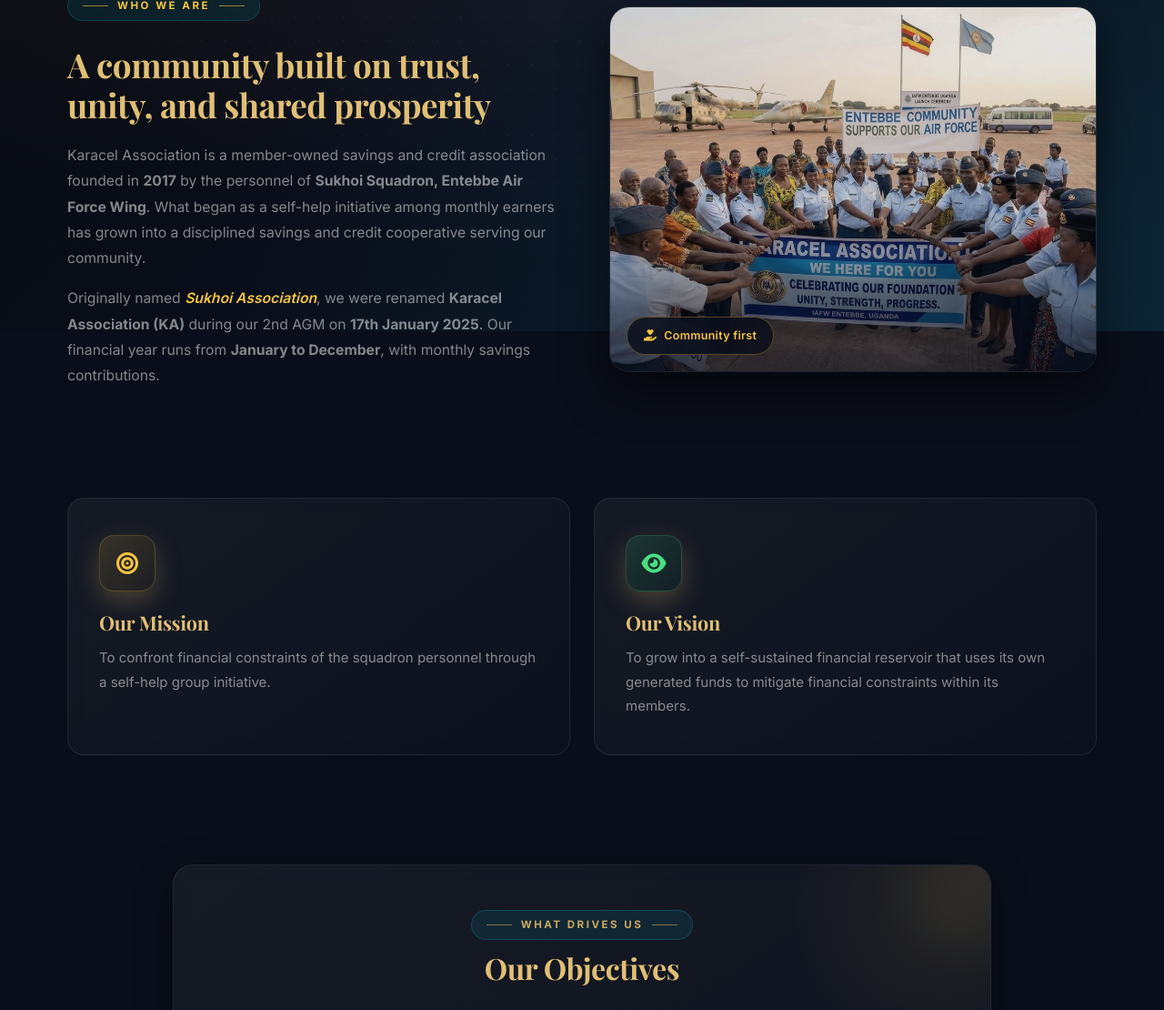
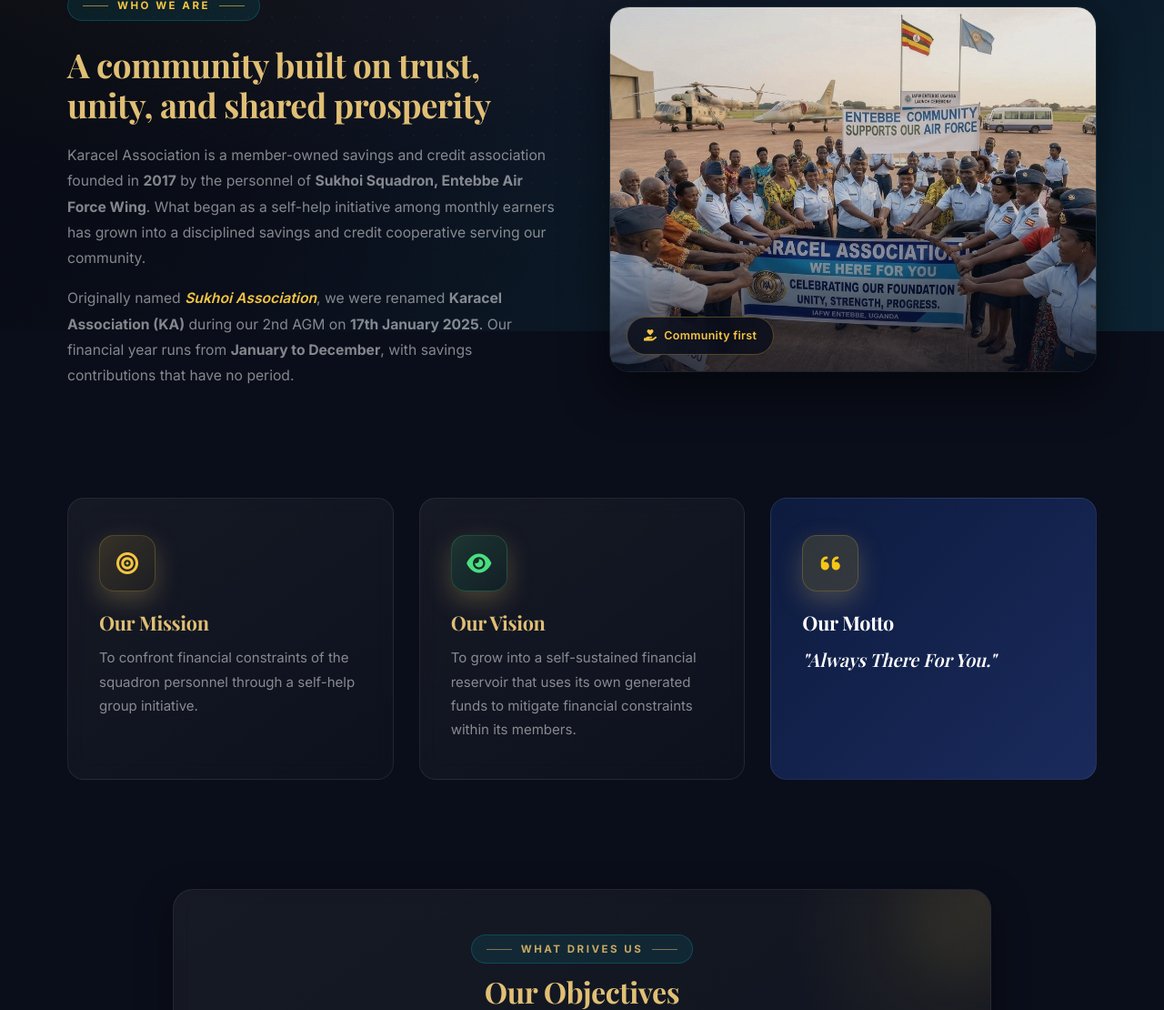
Before and after one commit to Gertrude-9/karacel-website, a Flask app: page /about in a window 1280 px wide. Shown: the part 436-1546 px from the top of the page at 91% size. Run offline with Flask 3, Linux system fonts and the light colour scheme; parts of the project's set-up code (start-up, migrations or seed data) failed here and were passed over; some libraries are stand-ins or nearby versions.

Commit message:
Added the moto

```diff
--- a/templates/website/about.html
+++ b/templates/website/about.html
@@ -8,6 +8,56 @@
   <link href="https://fonts.googleapis.com/css2?family=Playfair+Display:wght@600;700;800&display=swap" rel="stylesheet">
   <link rel="stylesheet" href="https://cdnjs.cloudflare.com/ajax/libs/font-awesome/6.0.0-beta3/css/all.min.css">
   <link rel="stylesheet" href="{{ url_for('static', filename='website.css') }}">
+
+  <!-- ===== MISSION · VISION · MOTTO GRID ===== -->
+  <style>
+    .mission-grid {
+      display: grid;
+      grid-template-columns: repeat(3, 1fr);
+      gap: 28px;
+    }
+    @media (max-width: 900px) {
+      .mission-grid {
+        grid-template-columns: 1fr;
+      }
+    }
+
+    /* Motto card — highlighted with navy + gold */
+    .mv-card.motto-card {
+      background: linear-gradient(135deg, #0d1b3e 0%, #1a2a5c 100%);
+      color: #ffffff;
+      position: relative;
+      overflow: hidden;
+    }
+    .mv-card.motto-card::before {
+      content: "";
+      position: absolute;
+      top: -40px;
+      right: -40px;
+      width: 140px;
+      height: 140px;
+      background: radial-gradient(circle, rgba(245,197,24,0.18) 0%, transparent 70%);
+      border-radius: 50%;
+    }
+    .mv-card.motto-card h2,
+    .mv-card.motto-card p {
+      color: #ffffff;
+      position: relative;
+      z-index: 1;
+    }
+    .mv-card.motto-card p {
+      font-family: 'Playfair Display', serif;
+      font-style: italic;
+      font-size: 1.25rem;
+      line-height: 1.5;
+    }
+    .mv-card.motto-card .mv-icon {
+      background: rgba(245, 197, 24, 0.15);
+      color: #f5c518;
+      position: relative;
+      z-index: 1;
+    }
+  </style>
 </head>
 <body>
 
@@ -49,7 +99,7 @@
       <div class="section-label">Who We Are</div>
       <h2>A community built on trust, unity, and shared prosperity</h2>
       <p>Karacel Association is a member-owned savings and credit association founded in <strong>2017</strong> by the personnel of <strong>Sukhoi Squadron, Entebbe Air Force Wing</strong>. What began as a self-help initiative among monthly earners has grown into a disciplined savings and credit cooperative serving our community.</p>
-      <p>Originally named <em>Sukhoi Association</em>, we were renamed <strong>Karacel Association (KA)</strong> during our 2nd AGM on <strong>17th January 2025</strong>. Our financial year runs from <strong>January to December</strong>, with monthly savings contributions.</p>
+      <p>Originally named <em>Sukhoi Association</em>, we were renamed <strong>Karacel Association (KA)</strong> during our 2nd AGM on <strong>17th January 2025</strong>. Our financial year runs from <strong>January to December</strong>, with savings contributions that have no period.</p>
     </div>
     <div class="intro-image-wrapper">
       <img src="{{ url_for('static', filename='images/karacel community.jpg') }}" alt="Karacel community">
@@ -61,7 +111,7 @@
   </div>
 </section>
 
-<!-- ========== MISSION & VISION ========== -->
+<!-- ========== MISSION · VISION · MOTTO ========== -->
 <section class="mission-section">
   <div class="container mission-grid">
 
@@ -75,6 +125,12 @@
       <div class="mv-icon"><i class="fas fa-eye"></i></div>
       <h2>Our Vision</h2>
       <p>To grow into a self-sustained financial reservoir that uses its own generated funds to mitigate financial constraints within its members.</p>
+    </div>
+
+    <div class="mv-card motto-card">
+      <div class="mv-icon"><i class="fas fa-quote-left"></i></div>
+      <h2>Our Motto</h2>
+      <p>"Always There For You."</p>
     </div>
 
   </div>
@@ -140,7 +196,7 @@
     <div class="section-label">Governance</div>
     <h2 class="section-title">Guided by Two Committees</h2>
     <p class="section-description">
-      Karacel is governed by a <strong>Management Committee</strong> (Chairperson, Vice Chairperson, Secretary, Treasurer, and Publicity ) and a <strong>Supervisory Committee</strong> drawn from squadron command. The three highest shareholders of a closing financial year form the succeeding year's <strong>Committee of Trustees</strong>.
+      Karacel is governed by a <strong>Management Committee</strong> (Chairperson, Vice Chairperson, Secretary, Treasurer, and Publicity) and a <strong>Supervisory Committee</strong> drawn from squadron command. The three highest shareholders of a closing financial year form the succeeding year's <strong>Committee of Trustees</strong>.
     </p>
   </div>
 </section>
```
